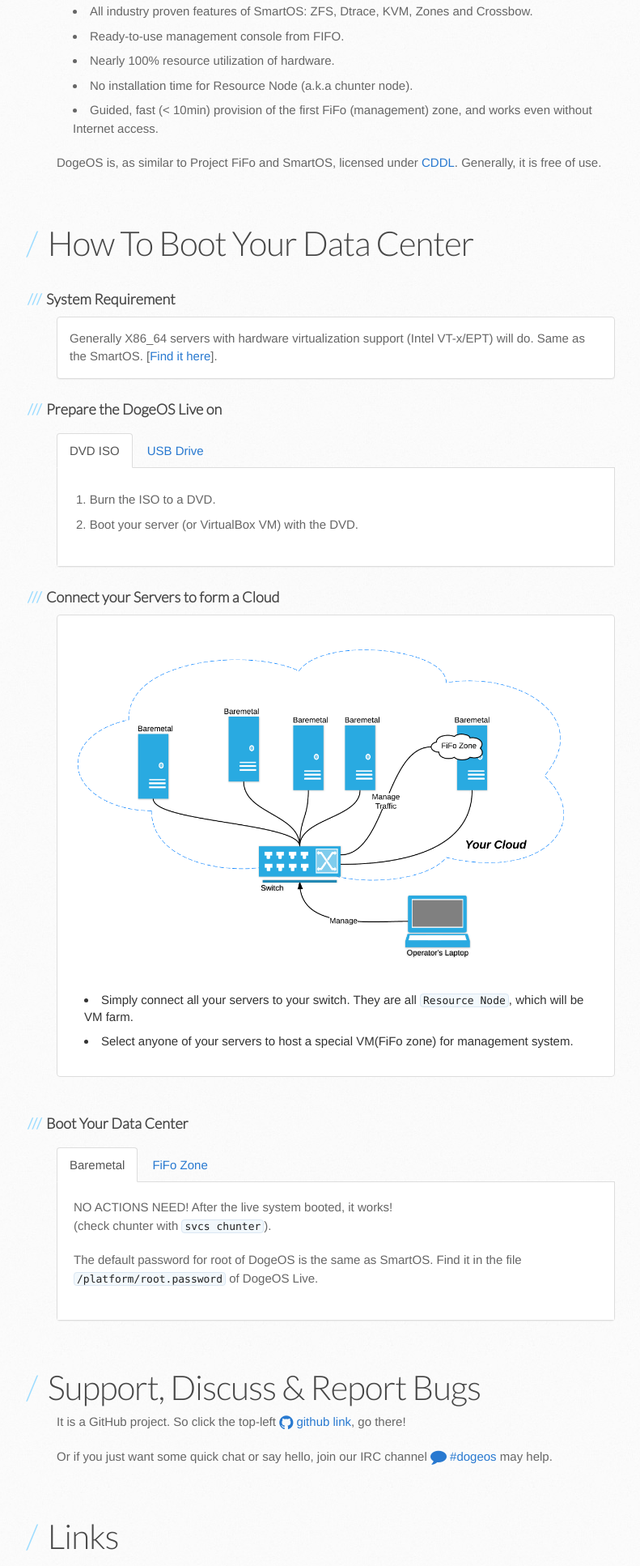
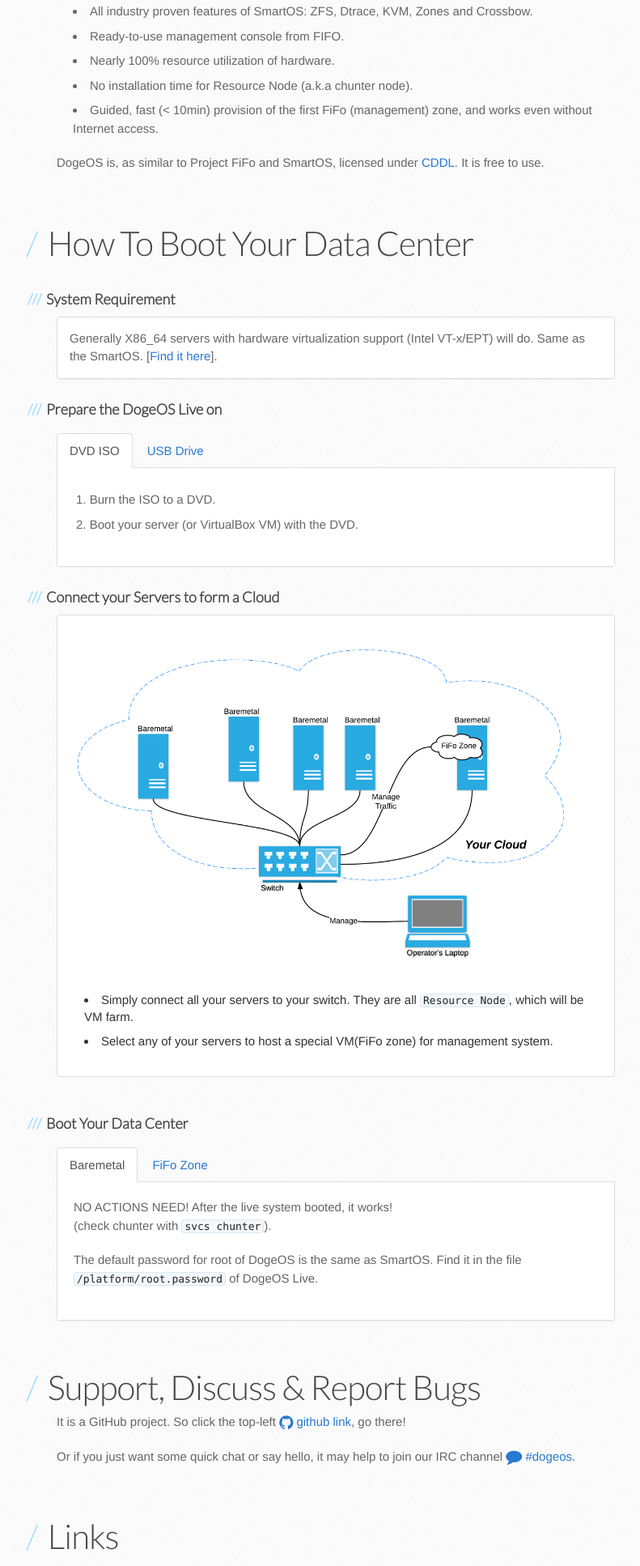
Before and after one commit to Project-DogeOS/Project-DogeOS.github.io, a plain HTML site: page index.html in a window 1280 px wide. Shown: the part 766-2700 px from the top of the page at 81% size, without its empty margins (100-891 px from the left). Drawn offline with nearby package versions, Linux system fonts and the light colour scheme.

Commit message:
typoes fixed. Thanks for the help of iFire.

```diff
--- a/index.html
+++ b/index.html
@@ -93,7 +93,7 @@
   <li>Guided, fast (&lt; 10min) provision of the first FiFo (management) zone, and works even without Internet access.</li>
 </ul>
 
-<p>DogeOS is, as similar to Project FiFo and SmartOS, licensed under <a href="http://smartos.org/cddl/">CDDL</a>. Generally, it is free of use.</p>
+<p>DogeOS is, as similar to Project FiFo and SmartOS, licensed under <a href="http://smartos.org/cddl/">CDDL</a>. It is free to use.</p>
 
 <hr>
 
@@ -133,7 +133,7 @@
       <div class="caption">
         <ul>
           <li> Simply connect all your servers to your switch. They are all <code>Resource Node</code>, which will be VM farm.
-          <li> Select anyone of your servers to host a special VM(FiFo zone) for management system.
+          <li> Select any of your servers to host a special VM(FiFo zone) for management system.
         </ul>
       </div>
     </div>
@@ -164,7 +164,7 @@
 
 <h1><a class="anchor" href="#support"><span class="octicon octicon-link"></span></a>Support, Discuss & Report Bugs</h1>
 <p>It is a GitHub project. So click the top-left <a href="https://github.com/Project-DogeOS/DogeOS"><i class="fa fa-github fa-lg"></i> github link</a>, go there! </p>
-<p>Or if you just want some quick chat or say hello, join our IRC channel <a href="http://webchat.freenode.net/?channels=#dogeos"><i class="fa fa-comment fa-lg"></i> #dogeos</a> may help.</p>
+<p>Or if you just want some quick chat or say hello, it may help to join our IRC channel <a href="http://webchat.freenode.net/?channels=#dogeos"><i class="fa fa-comment fa-lg"></i> #dogeos</a>.</p>
 
 <hr>
 
@@ -290,7 +290,7 @@
   <br>
   Thanks Tech Dept of <a href="http://www.jpcatholic.com">John Paul the Great Catholic University</a> for donation of SmartMachine for building.
   <br>
-  This is project is supported by <a href="http://www.sengitech.com">SengiTech AB</a>.
+  This project is supported by <a href="http://www.sengitech.com">SengiTech AB</a>.
   <br>
   Original generated by <a href="https://pages.github.com">GitHub Pages</a>
      using the Architect theme by <a href="https://twitter.com/jasonlong">Jason Long</a>.
```
